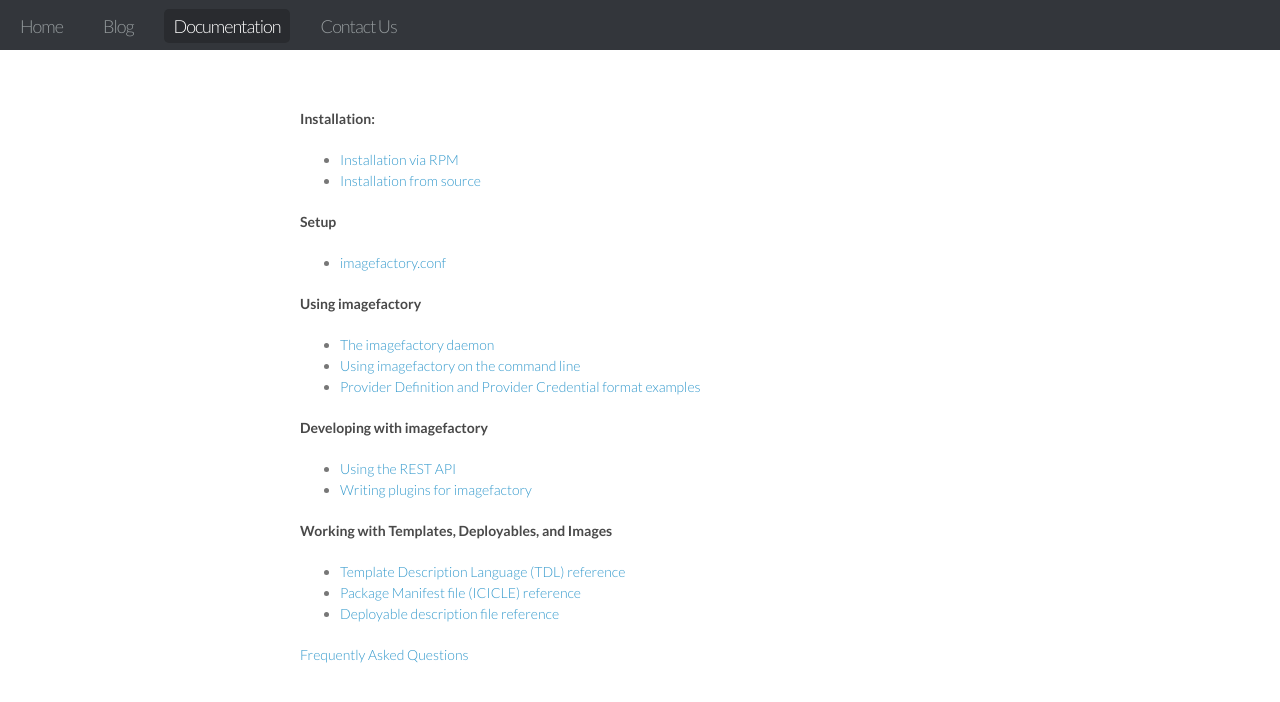
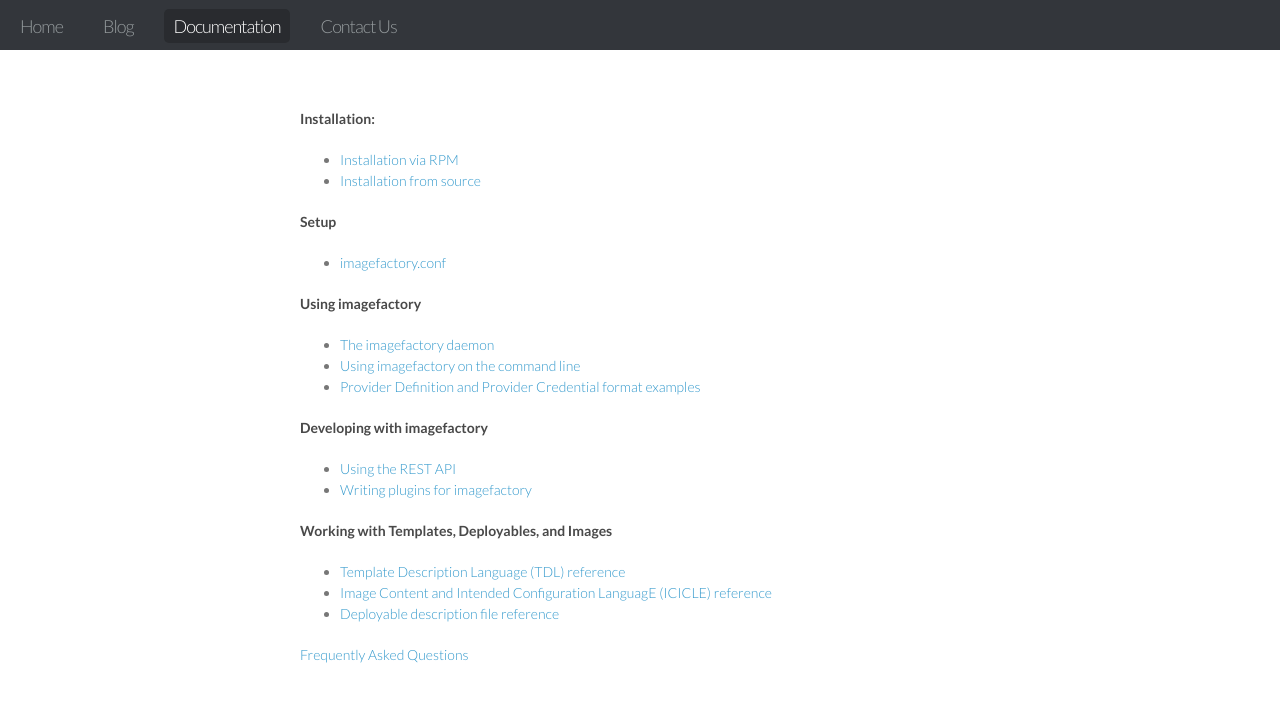
Before and after one commit to redhat-imaging/redhat-imaging.github.io, a Jekyll site: the page built from documentation/index.markdown, in a window 1280 px wide. Shown: the top 702 px of the page. Built offline with Jekyll 4.4.1, drawn with Linux system fonts in a browser that asks for light colours.

Commit message:
Solve the mystery of what ICICLE stands for.

```diff
--- a/documentation/index.markdown
+++ b/documentation/index.markdown
@@ -27,7 +27,7 @@ title: Documentation
 #### Working with Templates, Deployables, and Images
 
 * [Template Description Language \(TDL\) reference](/documentation/tdl "TDL reference")
-* [Package Manifest file (ICICLE) reference](/documentation/icicle "ICICLE reference")
+* [Image Content and Intended Configuration LanguagE (ICICLE) reference](/documentation/icicle "ICICLE reference")
 * [Deployable description file reference](/documentation/deployable "deployable reference")
 
 **[Frequently Asked Questions](https://github.com/aeolusproject/imagefactory/wiki "FAQ")**
```
